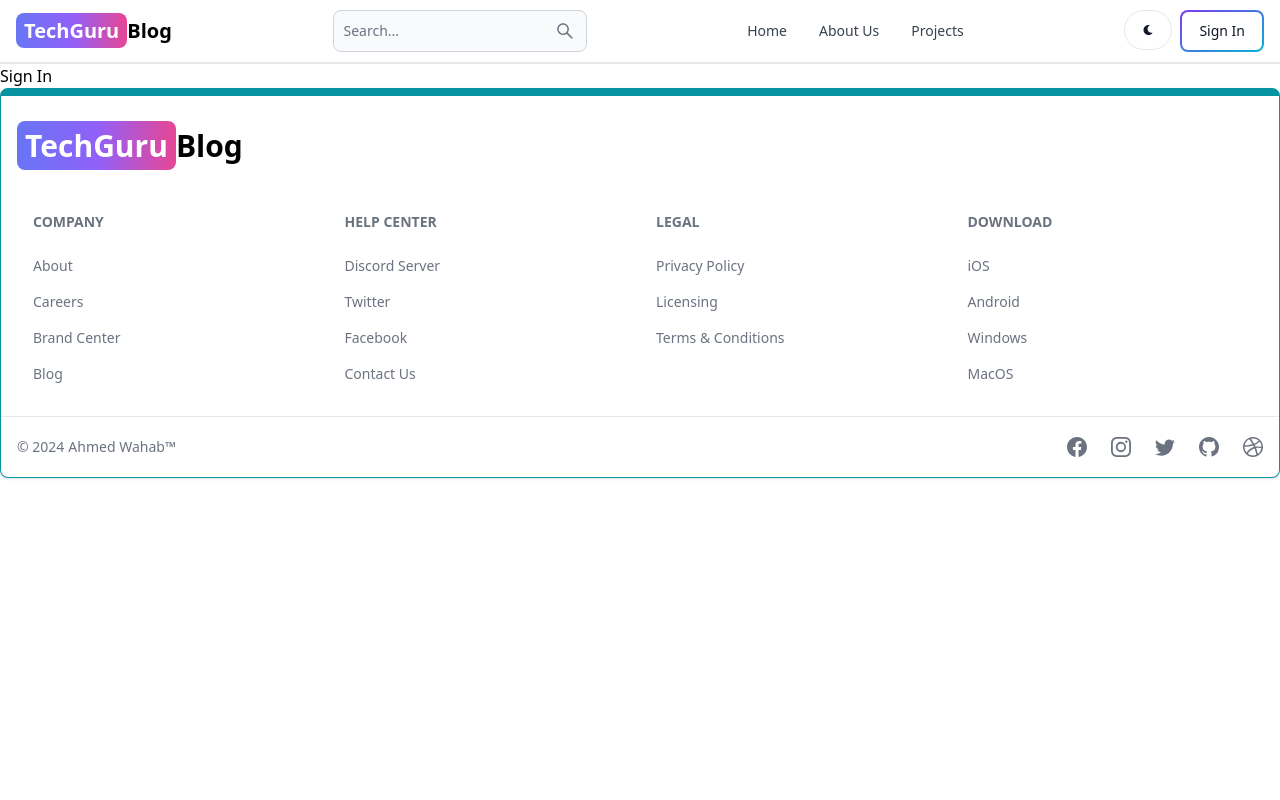
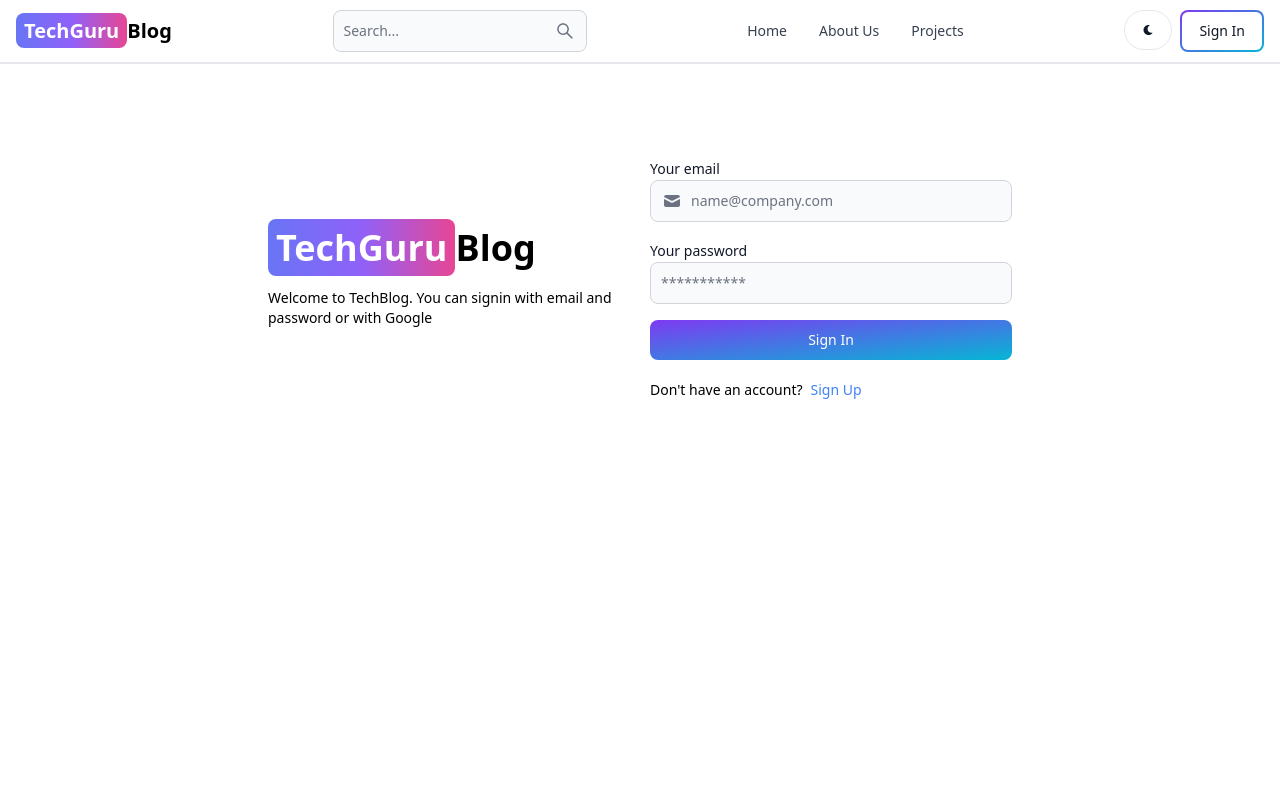
Before and after one commit to imokha01/TechBlog, a React (Vite) app in the folder frontend/: page /sign-in in a window 1280 px wide. Shown: the top 800 px of the page. Built offline with nearby package versions, Linux system fonts and the light colour scheme.

Commit message:
Completed the signin page functionality

```diff
--- a/frontend/src/pages/SignIn.jsx
+++ b/frontend/src/pages/SignIn.jsx
@@ -1,10 +1,128 @@
+import { Link, useNavigate } from "react-router-dom";
+import { Label, TextInput, Button, Alert, Spinner } from "flowbite-react";
+import { useState } from "react";
+import { HiMail } from "react-icons/hi";
 
 const SignIn = () => {
+  // create an initial state for the input data
+  const [formData, setFormData] = useState({});
+
+  // Create a handleChange function to Update the formData using the id property.
+  const handleChange = (e) => {
+    setFormData({ ...formData, [e.target.id]: e.target.value.trim() });
+  };
+
+  // create a state for error messages
+  const [errorMessage, setErrorMessage] = useState(null);
+
+  // create a loading state for the form submission
+  const [loading, setLoading] = useState(false);
+
+  // create a navigation state for the form submission
+  const navigate = useNavigate();
+
+  //! Create the function to handle the form submission
+  const handleSubmit = async (e) => {
+    e.preventDefault();
+    if (!formData.email || !formData.password) {
+      return setErrorMessage("Please fill out all fields.");
+    }
+    // TODO: Send the form data to the server using axios or fetch API
+    try {
+      setLoading(true); // start loading state
+      setErrorMessage(null); // clear any previous error message
+
+      const res = await fetch("/api/auth/signin", {
+        method: "POST",
+        headers: {
+          "Content-Type": "application/json"
+        },
+        body: JSON.stringify(formData)
+      });
+      const data = await res.json();
+      if (data.success === false) {
+        return setErrorMessage(data.message);
+      }
+      setLoading(false); // stop loading state
+      if (res.ok) {
+        navigate("/"); // redirect to the Home page
+      }
+    } catch (error) {
+      setErrorMessage(error.message);
+      setLoading(false); // stop loading state
+    }
+  };
   return (
-    <div>
-      Sign In
+    <div className="min-h-screen mt-20 ">
+      <div className="flex p-3 max-w-3xl mx-auto flex-col md:flex-row md:items-center gap-5">
+        {/***** LEFT SIDE *****/}
+        <div className="flex-1">
+          <Link to="/" className="text-4xl font-bold dark:text-white">
+            <span className="px-2 py-1 bg-gradient-to-r from-indigo-500 via-purple-500 to-pink-500 rounded-lg text-white">
+              TechGuru
+            </span>
+            Blog
+          </Link>
+          <p className="text-sm mt-5">
+            Welcome to TechBlog. You can signin with email and password or with
+            Google
+          </p>
+        </div>
+
+        {/*****  RIGHT SIDE *****/}
+        <div className="flex-1">
+          <form className="flex flex-col gap-4" onSubmit={handleSubmit}>
+
+            <div>
+              <Label value="Your email" />
+              <TextInput
+                type="email"
+                placeholder="name@company.com"
+                id="email"
+                icon={HiMail}
+                onChange={handleChange}
+              />
+            </div>
+            <div>
+              <Label value="Your password" />
+              <TextInput
+                type="password"
+                placeholder="***********"
+                id="password"
+                onChange={handleChange}
+              />
+            </div>
+            <Button
+              gradientDuoTone="purpleToBlue"
+              type="submit"
+              disabled={loading}
+            >
+              {loading ? (
+                <>
+                  <Spinner size="sm" />
+                  <span className="pl-3">Loading...</span>
+                </>
+              ) : (
+                "Sign In"
+              )}
+            </Button>
+          </form>
+          <div className="flex gap-2 text-sm mt-5">
+            <span>Don't have an account?</span>
+            <Link to="/sign-up" className="text-sm text-blue-500">
+              {" "}
+              Sign Up
+            </Link>
+          </div>
+          {errorMessage && (
+            <Alert className="mt-5" type="error" color="failure">
+              {errorMessage}
+            </Alert>
+          )}
+        </div>
+      </div>
     </div>
-  )
-}
+  );
+};
 
-export default SignIn
+export default SignIn;
--- a/frontend/src/pages/SignUp.jsx
+++ b/frontend/src/pages/SignUp.jsx
@@ -1,6 +1,7 @@
 import { Link, useNavigate } from "react-router-dom";
 import { Label, TextInput, Button, Alert, Spinner } from "flowbite-react";
 import { useState } from "react";
+import { HiMail } from "react-icons/hi";
 
 const SignUp = () => {
   // create an initial state for the input data
@@ -77,6 +78,7 @@
                 type="text"
                 placeholder="Username"
                 id="username"
+                 addon="@"
                 onChange={handleChange}
               />
             </div>
@@ -86,6 +88,7 @@
                 type="email"
                 placeholder="name@company.com"
                 id="email"
+                icon={HiMail}
                 onChange={handleChange}
               />
             </div>
@@ -93,7 +96,7 @@
               <Label value="Your password" />
               <TextInput
                 type="password"
-                placeholder="Password"
+                placeholder="***********"
                 id="password"
                 onChange={handleChange}
               />
```
